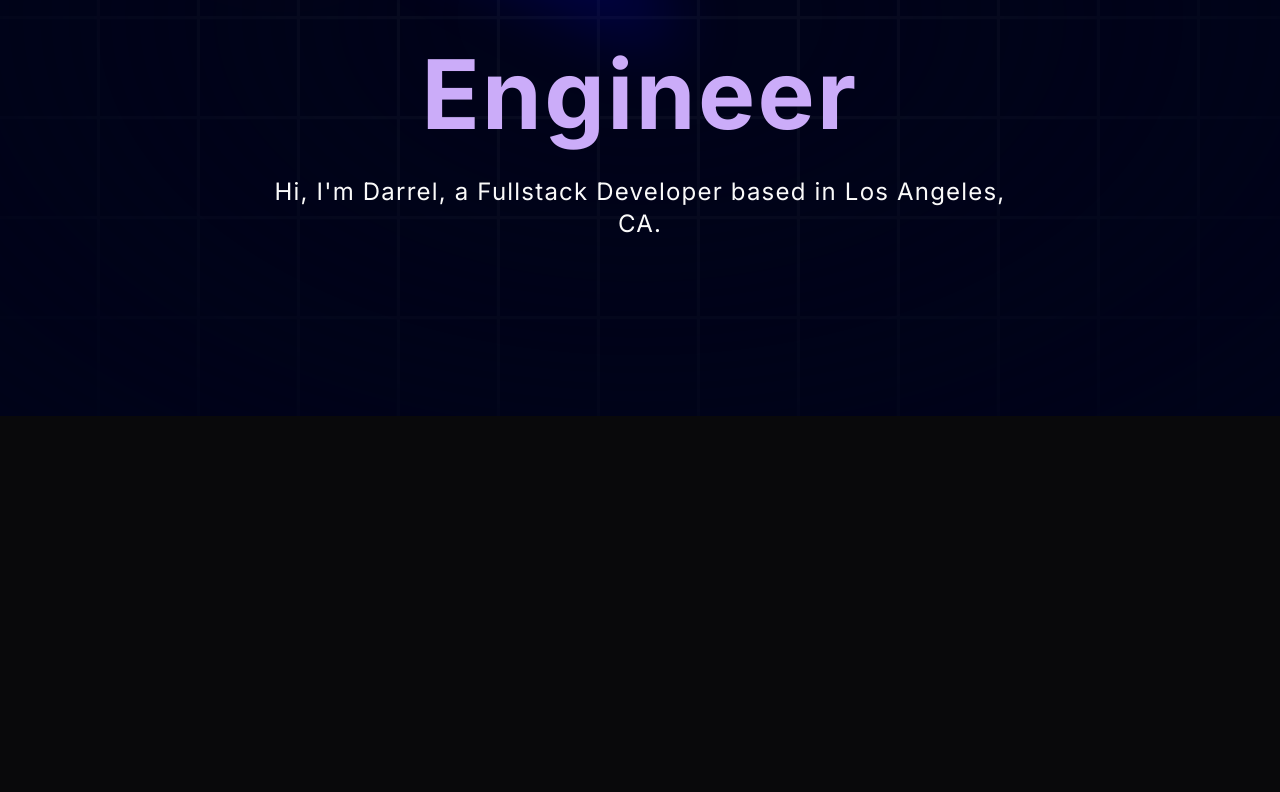
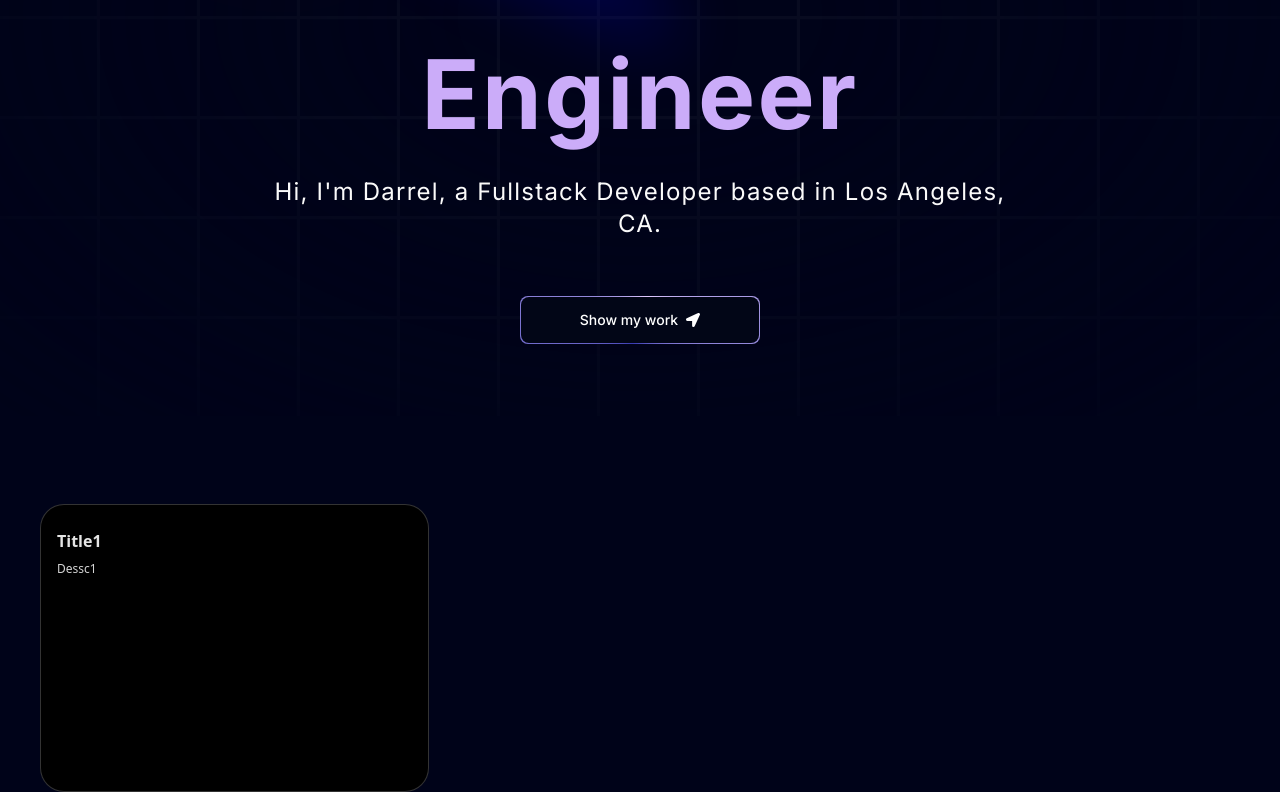
Before and after one commit to dmschrein/personal-portfolio, a Next.js app: page / in a window 1280 px wide. Shown: the part 384-1176 px from the top of the page. Before the commit the page ends 800 px from the top, so only its background shows below. Built offline with nearby package versions, Linux system fonts and the light colour scheme.

Commit message:
added magic button and bentogrid

```diff
--- a/app/layout.tsx
+++ b/app/layout.tsx
@@ -16,15 +16,19 @@
   children: React.ReactNode;
 }>) {
   return (
-    <html lang="en">
-      <body className={inter.className}><ThemeProvider
+    <>
+      <html lang="en">
+        <body className={inter.className}>
+          <ThemeProvider
             attribute="class"
             defaultTheme="dark"
-            enableSystem
-            disableTransitionOnChange
+            enableSystem={true}
+            disableTransitionOnChange={true}
           >
             {children}
-          </ThemeProvider></body>
-    </html>
+          </ThemeProvider>
+        </body>
+      </html>
+    </>
   );
 }
--- a/app/page.tsx
+++ b/app/page.tsx
@@ -1,10 +1,17 @@
 import Hero from "@/components/Hero";
+import Grid from "@/components/Grid";
+import { FloatingNav } from "@/components/ui/FloatingNav";
+import { FaHome } from "react-icons/fa"
 
 export default function Home() {
   return (
     <main className="relative bg-black-100 flex justify-center items-center flex-col overflow-hidden mx-auto sm:px-10">
       <div className="max-w-7xl w-full">
+        <FloatingNav navItems={[
+          {name: 'Home', link: '/', icon: <FaHome/>}
+        ]}/>
         <Hero />
+        <Grid />
       </div>
     </main>
   );
--- a/app/provider.tsx
+++ b/app/provider.tsx
@@ -3,7 +3,12 @@
 import * as React from "react"
 import { ThemeProvider as NextThemesProvider } from "next-themes"
 import { type ThemeProviderProps } from "next-themes/dist/types"
+import { ClassValue, clsx } from "clsx";
+import { twMerge } from "tailwind-merge";
 
 export function ThemeProvider({ children, ...props }: ThemeProviderProps) {
   return <NextThemesProvider {...props}>{children}</NextThemesProvider>
 }
+export function cn(...inputs: ClassValue[]) {
+  return twMerge(clsx(inputs));
+}
--- /dev/null
+++ b/components/Grid.tsx
@@ -0,0 +1,21 @@
+import React from 'react'
+import { BentoGrid, BentoGridItem } from './ui/BentoGrid'
+
+const Grid = () => {
+  return (
+    <section id="about">
+<BentoGrid>
+  {[{title: 'Title1', description: 'Dessc1', id:1}].map((item) => (
+    <BentoGridItem
+    id={item.id}
+    key={item.id}
+    title={item.title}
+    description={item.description}
+    />
+  ))}
+</BentoGrid>
+    </section>
+  )
+}
+
+export default Grid
--- a/components/Hero.tsx
+++ b/components/Hero.tsx
@@ -1,6 +1,8 @@
 import React from "react";
 import { Spotlight } from "./ui/Spotlight";
 import { TextGenerateEffect } from "./ui/TextGenerateEffect";
+import MagicButton from "./ui/MagicButton";
+import { FaLocationArrow } from "react-icons/fa";
 
 const Hero = () => {
   return (
@@ -28,7 +30,7 @@
       <div className="flex justify-center relative my-20 z-10">
         <div className="max-w-[89vw] md:max-w-2xl lg:max-w-[60vw] flex flex-col items-center justify-center">
           <h1 className="uppercase tracking-widest text-4xl text-center text-blue-100 max-w-180">
-Darrel Marie Schreiner
+            Darrel Marie Schreiner
           </h1>
           <TextGenerateEffect
             className="text-center text-[60px] md:text-6xl lg:text-8xl"
@@ -36,8 +38,13 @@
           />
           <p className="text-center md:tracking-wider mb-4 text-sm md:text-lg lg:text-2xl">
             Hi, I&apos;m Darrel, a Fullstack Developer based in Los Angeles, CA.
-
           </p>
+          <a href="#about">
+            <MagicButton title="Show my work"
+            icon={<FaLocationArrow />}
+            position='right'
+            />
+          </a>
         </div>
       </div>
     </div>
--- /dev/null
+++ b/components/ui/BentoGrid.tsx
@@ -0,0 +1,56 @@
+import { cn } from "@/utils/cn";
+
+export const BentoGrid = ({
+  className,
+  children,
+}: {
+  className?: string;
+  children?: React.ReactNode;
+}) => {
+  return (
+    <div
+      className={cn(
+        "grid md:auto-rows-[18rem] grid-cols-1 md:grid-cols-3 gap-4 max-w-7xl mx-auto ",
+        className
+      )}
+    >
+      {children}
+    </div>
+  );
+};
+
+export const BentoGridItem = ({
+  className,
+  title,
+  description,
+  header,
+  icon,
+  id,
+}: {
+  className?: string;
+  title?: string | React.ReactNode;
+  description?: string | React.ReactNode;
+  header?: React.ReactNode;
+  icon?: React.ReactNode;
+  id: number;
+}) => {
+  return (
+    <div
+      className={cn(
+        "row-span-1 relative rounded-3xl group/bento hover:shadow-xl transition duration-200 shadow-input dark:shadow-none p-4 dark:bg-black dark:border-white/[0.2] bg-white border border-transparent justify-between flex flex-col space-y-4 border-red-500",
+        className
+      )}
+    >
+      {header}
+      <div className="group-hover/bento:translate-x-2 transition duration-200">
+        {icon}
+        <div className="font-sans font-bold text-neutral-600 dark:text-neutral-200 mb-2 mt-2">
+          {title}
+        </div>
+        <div className="font-sans font-normal text-neutral-600 text-xs dark:text-neutral-300">
+          {description}
+        </div>
+      </div>
+    </div>
+  );
+};
--- /dev/null
+++ b/components/ui/FloatingNav.tsx
@@ -0,0 +1,82 @@
+"use client";
+import React, { useState } from "react";
+import {
+  motion,
+  AnimatePresence,
+  useScroll,
+  useMotionValueEvent,
+} from "framer-motion";
+import { cn } from "@/utils/cn";
+import Link from "next/link";
+
+export const FloatingNav = ({
+  navItems,
+  className,
+}: {
+  navItems: {
+    name: string;
+    link: string;
+    icon?: JSX.Element;
+  }[];
+  className?: string;
+}) => {
+  const { scrollYProgress } = useScroll();
+
+  const [visible, setVisible] = useState(false);
+
+  useMotionValueEvent(scrollYProgress, "change", (current) => {
+    // Check if current is not undefined and is a number
+    if (typeof current === "number") {
+      let direction = current! - scrollYProgress.getPrevious()!;
+
+      if (scrollYProgress.get() < 0.05) {
+        setVisible(false);
+      } else {
+        if (direction < 0) {
+          setVisible(true);
+        } else {
+          setVisible(false);
+        }
+      }
+    }
+  });
+
+  return (
+    <AnimatePresence mode="wait">
+      <motion.div
+        initial={{
+          opacity: 1,
+          y: -100,
+        }}
+        animate={{
+          y: visible ? 0 : -100,
+          opacity: visible ? 1 : 0,
+        }}
+        transition={{
+          duration: 0.2,
+        }}
+        className={cn(
+          "flex max-w-fit  fixed top-10 inset-x-0 mx-auto border border-transparent dark:border-white/[0.2] rounded-full dark:bg-black bg-white shadow-[0px_2px_3px_-1px_rgba(0,0,0,0.1),0px_1px_0px_0px_rgba(25,28,33,0.02),0px_0px_0px_1px_rgba(25,28,33,0.08)] z-[5000] pr-2 pl-8 py-2  items-center justify-center space-x-4",
+          className
+        )}
+      >
+        {navItems.map((navItem: any, idx: number) => (
+          <Link
+            key={`link=${idx}`}
+            href={navItem.link}
+            className={cn(
+              "relative dark:text-neutral-50 items-center flex space-x-1 text-neutral-600 dark:hover:text-neutral-300 hover:text-neutral-500"
+            )}
+          >
+            <span className="block sm:hidden">{navItem.icon}</span>
+            <span className="hidden sm:block text-sm">{navItem.name}</span>
+          </Link>
+        ))}
+        <button className="border text-sm font-medium relative border-neutral-200 dark:border-white/[0.2] text-black dark:text-white px-4 py-2 rounded-full">
+          <span>Login</span>
+          <span className="absolute inset-x-0 w-1/2 mx-auto -bottom-px bg-gradient-to-r from-transparent via-blue-500 to-transparent  h-px" />
+        </button>
+      </motion.div>
+    </AnimatePresence>
+  );
+};
--- a/components/ui/MagicButton.tsx
+++ b/components/ui/MagicButton.tsx
@@ -1,6 +1,28 @@
-<button className="relative inline-flex h-12 overflow-hidden rounded-full p-[1px] focus:outline-none focus:ring-2 focus:ring-slate-400 focus:ring-offset-2 focus:ring-offset-slate-50">
-  <span className="absolute inset-[-1000%] animate-[spin_2s_linear_infinite] bg-[conic-gradient(from_90deg_at_50%_50%,#E2CBFF_0%,#393BB2_50%,#E2CBFF_100%)]" />
-  <span className="inline-flex h-full w-full cursor-pointer items-center justify-center rounded-full bg-slate-950 px-3 py-1 text-sm font-medium text-white backdrop-blur-3xl">
-    Border Magic
-  </span>
-</button>
+import React from "react";
+
+const MagicButton = ({
+  title,
+  icon,
+  position,
+  handleClick,
+  otherClasses,
+}: {
+  title: string;
+  icon: React.ReactNode;
+  position: string;
+  handleClick?: () => void;
+  otherClasses?: string;
+}) => {
+  return (
+    <button className="relative inline-flex h-12 overflow-hidden rounded-lg p-[1px] focus:outline-none md:w-60 md:mt-10">
+      <span className="absolute inset-[-1000%] animate-[spin_2s_linear_infinite] bg-[conic-gradient(from_90deg_at_50%_50%,#E2CBFF_0%,#393BB2_50%,#E2CBFF_100%)]" />
+      <span className={`inline-flex h-full w-full cursor-pointer items-center justify-center rounded-lg bg-slate-950 px-7 py-1 text-sm font-medium text-white backdrop-blur-3xl gap-2 ${otherClasses}`}>
+       {position === 'left' && icon}
+       {title}
+       {position === 'right' && icon}
+      </span>
+    </button>
+  );
+};
+
+export default MagicButton;
--- a/package.json
+++ b/package.json
@@ -16,6 +16,7 @@
     "next-themes": "^0.3.0",
     "react": "^18",
     "react-dom": "^18",
+    "react-icons": "^5.2.1",
     "tailwind-merge": "^2.3.0",
     "tailwindcss-animate": "^1.0.7"
   },
```
Also changed, not shown: 1 other file (tests, documents, lock files or other folders).
